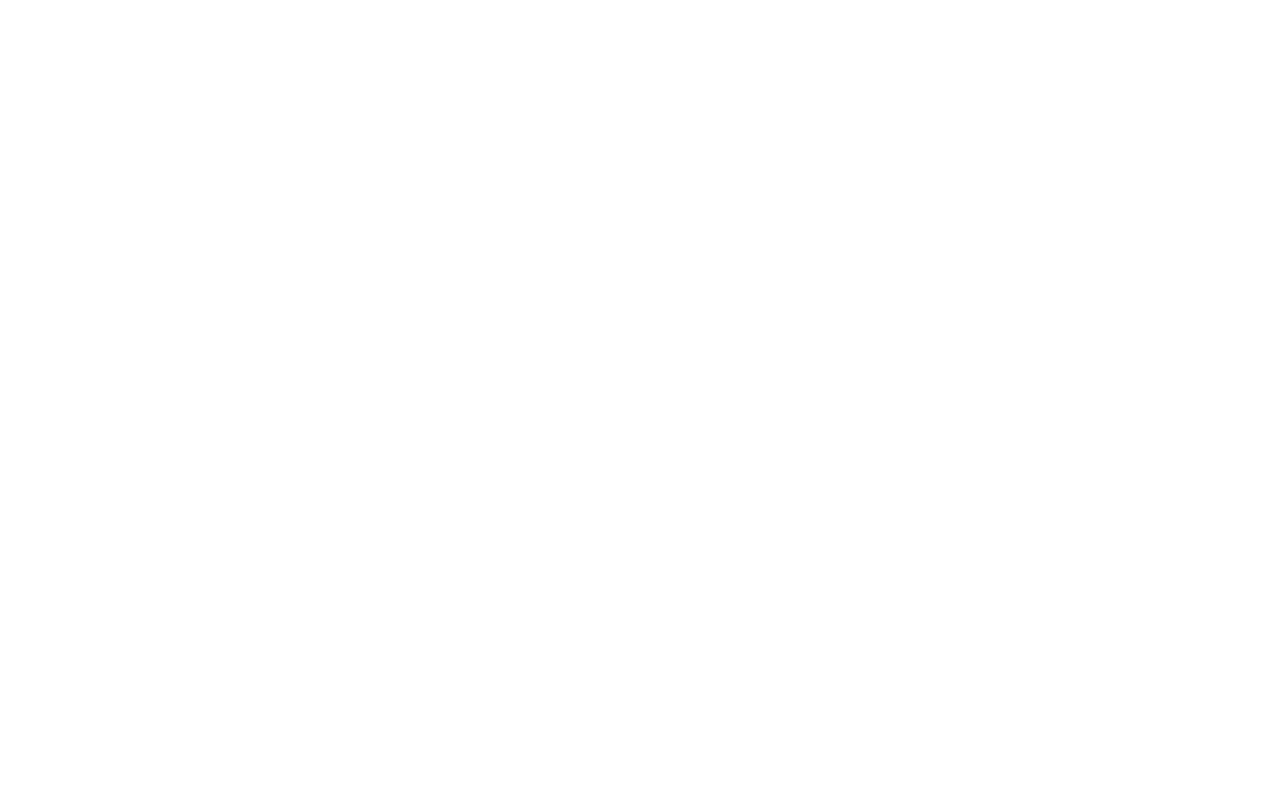
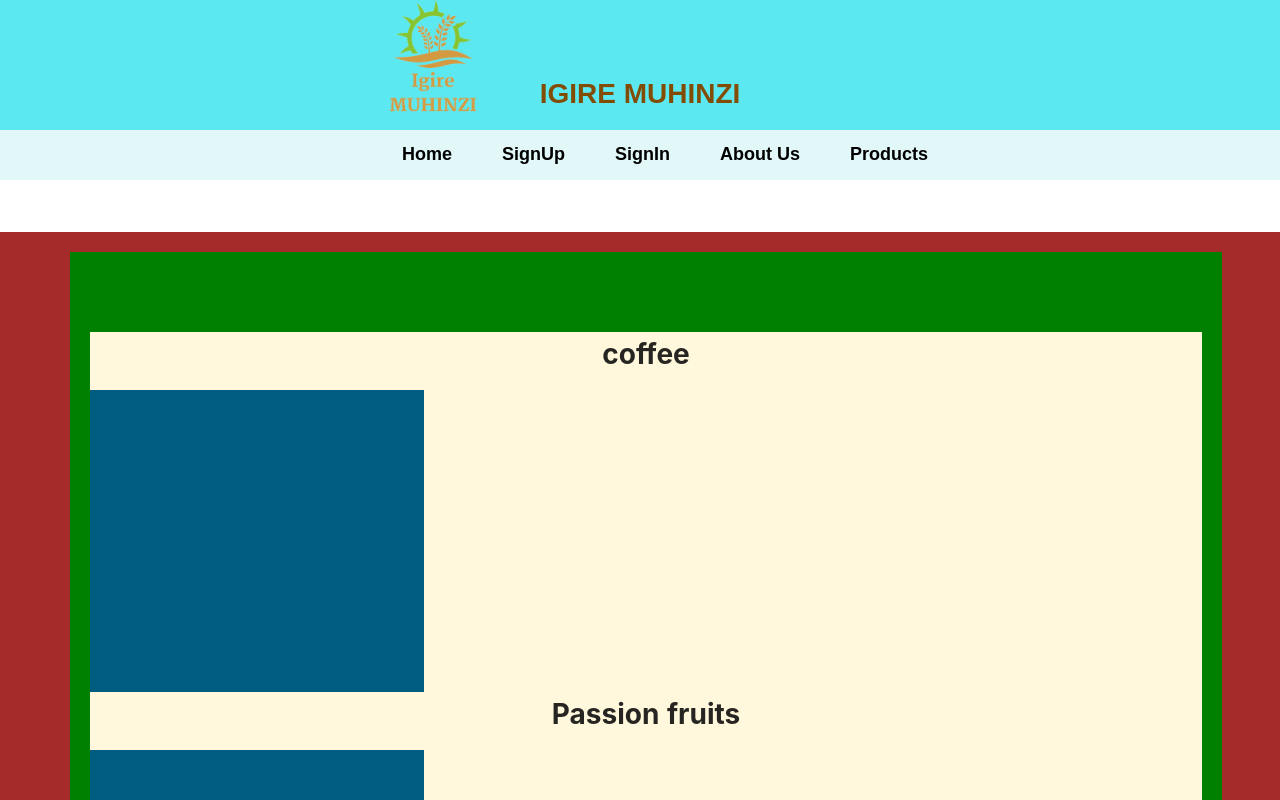
Before and after one commit to UWAJENEZANadine/agricultureUI, a React (Create React App) app: page /products in a window 1280 px wide. Before the commit this address had no page. Shown: the top 800 px of the page. Built offline with nearby package versions, Linux system fonts and the light colour scheme.

Commit message:
homepage

```diff
--- /dev/null
+++ b/src/assets/constants/products.json
@@ -0,0 +1,65 @@
+[
+    {
+        "productname": "coffee",
+        "description": "Maraba's coffee plants are the Bourbon variety of the Coffea arabica species and are grown on fertile volcanic soils on high-altitude hills",
+        "available quantity": "300kg",
+        "images": ["https://www.firstcoastteaco.com/wp-content/uploads/shutterstock-326070713.jpg"],
+        "posteddate": "2022/02/03",
+        "expirationdate": "2022/08/12",
+        "phone": "+250786929350",
+        "price":"$8/kg"
+      },
+      {
+        "productname": "Passion fruits",
+        "description": "Our passion fruitshave sweet, tart, juicy yellow interiors that are interlaced with black seeds, with hard outer casings.",
+        "available quantity": "200kg",
+        "images": ["https://hips.hearstapps.com/hmg-prod.s3.amazonaws.com/images/gettyimages-1147733251.jpg?crop=1xw:0.75xh;center,top&resize=1200:*"],
+        "posteddate": "2022/02/03",
+        "expirationdate": "2022/08/12",
+        "phone": "+250786929672",
+        "price":"$2/kg"
+      },
+      {
+        "productname": "Irish potatoes",
+        "description": "The flesh of an Irish potato is a creamy white, and it is covered with a white to cream-colored skin which may be mottled with black flecks or marks.",
+        "available quantity": "200kg",
+        "images": ["https://cdn.filestackcontent.com/resize=width:430,height:430,fit:crop,align:center/GrtUMUyJTLuKGeGjU10W"],
+        "posteddate": "2022/02/16",
+        "expirationdate": "2022/02/22",
+        "phone": "+250786929672",
+        "price":"$1/kg"
+      },
+      {
+        "productname": "carrots",
+        "description": "Easy to grow and full of vitamins, this rich, sweet flavored carrot has 4 roots that are bright orange to the center",
+        "available quantity": "200kg",
+        "images": ["https://safiorganics.co.ke/wp-content/uploads/2021/09/30680-Nantes-Coreless-Scarlet-Carrot.webp"],
+        "posteddate": "2022/02/22",
+        "expirationdate": "2022/02/28",
+        "phone": "+250786929472",
+        "price":"$1/kg"
+      },
+      {
+        "productname": "Vegetable beans",
+        "description": "Green Beans can be eaten raw or cooked to different degrees of tenderness and added to a variety of food dishes such as salads, soups, stews, and casseroles.",
+        "available quantity": "200kg",
+        "images": ["https://m.media-amazon.com/images/I/51CEU1VOacL._SX466_.jpg"],
+        "posteddate": "2022/02/03",
+        "expirationdate": "2022/02/12",
+        "phone": "+250786929672",
+        "price":"$1/kg"
+      },
+      {
+        "productname": "Tomatoes",
+        "description": "This juicy orange-red tomato variety is an extra tasty, very early tomato! Since this tomato has minimal seeds to digest, it offers a very outstanding taste.",
+        "availablequantity": "200kg",
+        "images": ["https://images.newscientist.com/wp-content/uploads/2021/07/19142457/20-july_tomato-nervous-system.jpg"],
+        "posteddate": "2022/02/03",
+        "expirationdate": "2022/03/12",
+        "phone": "+250786929672",
+        "price":"$2/kg"
+      }
+
+
+
+]
--- a/src/components/header.css
+++ b/src/components/header.css
@@ -12,59 +12,73 @@
 }
 .home1-container{
     width: 100%;
-    height: 189px;
-    background-color: rgba(172, 102, 10, 0.822);
+    height: 150px;
+    padding-top: -40px;
+    background-color: #5ce8f0;
     background-attachment: fixed;
-    margin-top: -5px;
+    /* margin-top: -5px; */
 
 
+}
+.home1-container h1{
+    font-family: sans-serif;
+    margin-top: -120px;
+    padding-top: 40px;
+    color: rgb(131, 76, 5);
 }
 .logo-container{
     display: flex;
     width:100%;
      height: 29vh;
-    background-image: url("https://media.istockphoto.com/photos/wheat-picture-id175443800?k=20&m=175443800&s=612x612&w=0&h=JuSzMASaPI_jZe0pHD4pnKh6LYfahIxbLsZQ70wt-rs=");
+    /* background-image: url("https://media.istockphoto.com/photos/wheat-picture-id175443800?k=20&m=175443800&s=612x612&w=0&h=JuSzMASaPI_jZe0pHD4pnKh6LYfahIxbLsZQ70wt-rs="); */
     background-attachment: fixed;
 
 
 
 }
 .logo-container img{
-    width: 150px;
-    height: 150px;
-
+    width: 200px;
+    height: 200px;
+    margin-left: 26%;
+    /* margin-bottom: -40px; */
+    margin-top: -48px;
+    /* background-color: black; */
 
 }
 
 .nav-nav{
-    width: 80%;
-    margin-left: 20em;
-    background-color: black;
-    margin-left: 150px;
-    border-radius: 50px;
-    height: 90px;
-    padding: 8px;
-    padding-top: 25px;
+    width: 100%;
+    background-color:rgb(226, 247, 248);
+    /* border-radius: 50px; */
+    height: 50px;
+    padding: 10px;
+    margin-top:0px ;
+    color: black;
+    text-align: center;
+    /* padding-top: 25px; */
 
 
 }
 
 
 .nav-container a{
-    margin-left: 43px;
+    margin-left: 70px;
     text-align: center;
-    padding: 35px;
-    color: rgb(253, 251, 251);
+    padding: 0px;
+    color: black;
+    margin-left: 50px;
+    /* color: rgb(253, 251, 251); */
     text-decoration: none;
-    font-size: 25px;
-    font-weight: 900;
-    font-family: monospace;
+    font-size: 18px;
+    font-weight:bold;
+    font-family:sans-serif;
+    /* background-repeat: no-repeat;  */
 
 
 
 }
 .nav-container a:hover{
-color: rgb(0, 128, 0);
+color: rgb(81, 143, 224);
 transition: 1s;
 text-decoration: 4px solid underline;
 
--- a/src/components/header.js
+++ b/src/components/header.js
@@ -6,9 +6,13 @@
   return (
     <>
       <div className="logo-container">
+
         <div className="home1-container">
 
           <img src={logo} />
+          <h1>IGIRE MUHINZI</h1>
+          {/* <div id="google_translate_element"></div> */}
+
           <div className="nav-nav">
 
             <div className="nav-container">
@@ -16,8 +20,9 @@
               <a href="SignUp">SignUp</a>
               <a href="SignIn">SignIn</a>
               <a href="AboutUs">About Us</a>
-              <a href="product">Product</a>
-              {/* <div id="google_translate_element"></div> */}
+              <a href="product">Products</a>
+
+
 
             </div>
           </div>
--- a/src/components/homeLayout.css
+++ b/src/components/homeLayout.css
@@ -3,7 +3,9 @@
     background-image: url(https://www.eac.int/images/Press_Releases/coffee.jpg);
     width: 100%;
      align-items: center;
-      display: flex;
+     background-size: cover;
+     background-repeat: no-repeat;
+      /* display: flex; */
 
         /* margin-top: 50px; */
         /* margin-left: 120px; */
@@ -41,10 +43,12 @@
 
 }
 .description h1{
-  margin-right: 22%;
+  margin-right: 16%;
+  font-family: sans-serif;
 }
 .description p{
-  margin-right: 22%;
+  margin-right: 16%;
+  font-family: sans-serif;
 }
 
 .rows-container{
@@ -55,7 +59,7 @@
 .row1{
     height: 90vh;
     width:30%;
-    background-color:wheat;
+    background-color:#3bd3db;
     margin: 10vh 10px 0px 20px;
     border-radius: 50px;
 
@@ -63,7 +67,7 @@
 .row2{
     height: 90vh;
     width:35%;
-    background-color:wheat;
+    background-color:#3bd3db;
     margin: 10vh 10px 0px 20px;
     border-radius: 50px;
 
@@ -71,7 +75,7 @@
 .row3{
     height: 90vh;
     width:30%;
-    background-color:wheat;
+    background-color:#3bd3db;
     margin: 10vh 10px 0px 20px;
     border-radius: 50px;
 
@@ -175,3 +179,37 @@
 
 
 }
+.pro-description{
+  width: 30%;
+  height: 50vh;
+  background-color: rgb(0, 92, 128);
+}
+.full-container{
+  height: 200vh;
+  width: 100%;
+  background-color: brown;
+  display: flex
+
+
+
+}
+.Singleproduct-container{
+  height: 70vh;
+  width: 90%;
+  background-color: green;
+  padding: 80px 20px 80px 20px;
+  margin-top: 20px;
+  margin-left: 70px;
+  /* display: flex; */
+  /* flex-shrink: calc(); */
+
+
+
+}
+.one-product{
+  height: 45vh;
+  width: 100%;
+  background-color: cornsilk;
+
+
+}
--- a/src/routes/index.js
+++ b/src/routes/index.js
@@ -4,7 +4,9 @@
 import Home from "../views/home";
 import AboutUs from "../views/aboutUs";
 import Signin from "../views/signin";
-import SignUp from "../views/SignUp"
+import OurProducts from "../views/products";
+import SignUp from "../views/SignUp";
+
 const Index=()=>{
     return(
         <Routes>
@@ -14,6 +16,7 @@
 
             <Route path="/AboutUs" element={<AboutUs/>}/>
             <Route path="/SignUp" element={<SignUp/>}/>
+            <Route path="/products" element={<OurProducts/>}/>
 
         </Routes>
     )
--- a/src/views/home.js
+++ b/src/views/home.js
@@ -5,7 +5,7 @@
 
     return(
         <HomeLayout>
-<div className="animation" ></div>
+<div className="animation" style={{backgroundsize:"cover"}}></div>
 <div className="description"><h1 style={{color:"black"}}>IGIRE MUHINZI</h1><br/>
 <p style={{color:"black"}}>E-COMMERCE PLATFORM FOR BUYING AND SELLING AGRICULTURE PRODUCTS </p>
 <div className="rows-container">
--- /dev/null
+++ b/src/views/products.js
@@ -0,0 +1,35 @@
+import React from "react";
+import HomeLayout from "../components/homeLayout";
+import products from "../assets/constants/products.json"
+
+const OurProducts = () => {
+    return (
+
+        <HomeLayout>
+         <div className="full-container">
+             <div className="Singleproduct-container">
+               {products.map((data) => (
+                   <><div className="one-product">
+                   <h1>{data.productname}</h1>
+                   <div className="pro-description">
+
+
+                        {/* <img src={data.images[0]} width="100%" />
+
+                        <p>{data.description}</p>
+                        <h1>Posted date:{data.posteddate}</h1><br />
+                        <h1>expired date date:{data.expirationdate}</h1>
+                        <h1>phone:{data.phone}</h1>
+                        <h1>Available quantity:{data.availablequantity}</h1> */}
+                    </div>
+
+                    </div> </>
+    )) }
+                </div>
+                </div>
+
+
+                </HomeLayout> )
+}
+
+export default OurProducts;
```
